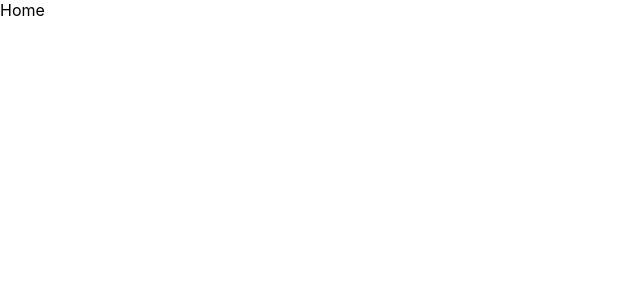
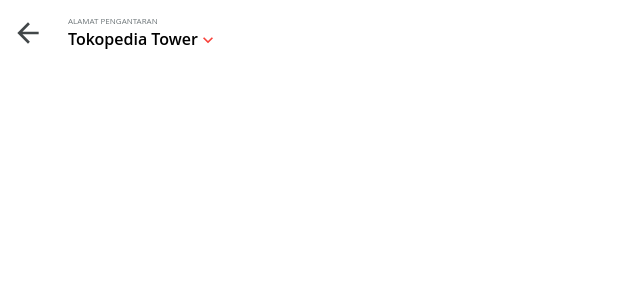
Before and after one commit to pandupraadha/5cc5a07b237b10280353df145ba90b75de93ee49, a React (Create React App) app: page / in a window 1280 px wide. Shown: the top 300 px of the page, without its empty margins (0-640 px from the left). Built offline with nearby package versions, Linux system fonts and the light colour scheme.

Commit message:
add top nav

```diff
--- /dev/null
+++ b/src/components/BackButton/BackButton.jsx
@@ -0,0 +1,18 @@
+import { MdArrowBack } from "react-icons/md"
+import styled from "styled-components"
+import { colors } from "../../helper/colors"
+import { ResetButton } from "../../helper/resetStyling"
+
+const Button = styled(ResetButton)`
+  color: ${colors.dark_grey};
+`
+
+const BackButton = () => {
+  return (
+    <Button>
+      <MdArrowBack size={32} color={colors.dark_grey} />
+    </Button>
+  )
+}
+
+export default BackButton
--- /dev/null
+++ b/src/components/Location/Location.jsx
@@ -0,0 +1,45 @@
+import { MdExpandMore } from "react-icons/md"
+import styled from "styled-components"
+import { colors } from "../../helper/colors"
+import { ResetButton } from "../../helper/resetStyling"
+
+const Container = styled.div`
+  display: flex;
+  flex-direction: column;
+  padding: 16px;
+  padding-left: 8px;
+  width: 100%;
+`
+
+const Label = styled.span`
+  font-size: 8px;
+  color: ${colors.grey};
+  text-transform: uppercase;
+  margin: 0 .25rem;
+`
+
+const ValueButton = styled(ResetButton)`
+  padding: .25rem;
+  display: flex;
+  align-items: center;
+  border-radius: 4px;
+  font-weight: 600;
+  &:hover:focus:active {
+    background-color: ${colors.very_light_grey};
+  }
+`
+
+const Location = () => {
+  return (
+    <Container>
+      <Label>
+        alamat pengantaran
+      </Label>
+      <ValueButton >
+        Tokopedia Tower <MdExpandMore size={20} color={colors.red} />
+      </ValueButton>
+    </Container>
+  )
+}
+
+export default Location
--- /dev/null
+++ b/src/container/TopNav/TopNav.jsx
@@ -0,0 +1,18 @@
+import styled from "styled-components"
+import BackButton from "../../components/BackButton/BackButton"
+import Location from "../../components/Location/Location"
+
+const Container = styled.div`
+  display: flex;
+`
+
+const TopNav = () => {
+  return (
+    <Container>
+      <BackButton />
+      <Location />
+    </Container>
+  )
+}
+
+export default TopNav
--- /dev/null
+++ b/src/helper/colors.js
@@ -0,0 +1,15 @@
+const red = "#f9423a"
+const dark_red = "#a23530"
+const dark_grey = "#424749"
+const grey = "#6e7679"
+const light_grey = "#e2e4e4"
+const very_light_grey = "#f1f1f2"
+
+export const colors = {
+  red,
+  dark_red,
+  dark_grey,
+  grey,
+  light_grey,
+  very_light_grey
+}
--- /dev/null
+++ b/src/helper/resetStyling.js
@@ -0,0 +1,11 @@
+import styled from "styled-components";
+
+export const ResetButton = styled.button`
+  border: none;
+  background-color: transparent;
+  padding: 0.5em 0.75em;
+`
+
+export const ResetParagraph = styled.p`
+  margin: 0;
+`
--- a/src/index.css
+++ b/src/index.css
@@ -1,13 +1,292 @@
+/*! modern-normalize v1.1.0 | MIT License | https://github.com/sindresorhus/modern-normalize */
+
+/*
+Document
+========
+*/
+
+/**
+Use a better box model (opinionated).
+*/
+
+*,
+::before,
+::after {
+  box-sizing: border-box;
+}
+
+/**
+Use a more readable tab size (opinionated).
+*/
+
+html {
+  -moz-tab-size: 4;
+  tab-size: 4;
+  scroll-behavior: smooth;
+}
+
+/**
+1. Correct the line height in all browsers.
+2. Prevent adjustments of font size after orientation changes in iOS.
+*/
+
+html {
+  line-height: 1.15; /* 1 */
+  -webkit-text-size-adjust: 100%; /* 2 */
+}
+
+/*
+Sections
+========
+*/
+
+/**
+Remove the margin in all browsers.
+*/
+
 body {
   margin: 0;
-  font-family: -apple-system, BlinkMacSystemFont, 'Segoe UI', 'Roboto', 'Oxygen',
-    'Ubuntu', 'Cantarell', 'Fira Sans', 'Droid Sans', 'Helvetica Neue',
-    sans-serif;
-  -webkit-font-smoothing: antialiased;
-  -moz-osx-font-smoothing: grayscale;
 }
 
-code {
-  font-family: source-code-pro, Menlo, Monaco, Consolas, 'Courier New',
-    monospace;
+/**
+Improve consistency of default fonts in all browsers. (https://github.com/sindresorhus/modern-normalize/issues/3)
+*/
+
+
+/*
+Grouping content
+================
+*/
+
+/**
+1. Add the correct height in Firefox.
+2. Correct the inheritance of border color in Firefox. (https://bugzilla.mozilla.org/show_bug.cgi?id=190655)
+*/
+
+hr {
+  height: 0; /* 1 */
+  color: inherit; /* 2 */
 }
+
+/*
+Text-level semantics
+====================
+*/
+
+/**
+Add the correct text decoration in Chrome, Edge, and Safari.
+*/
+
+abbr[title] {
+  text-decoration: underline dotted;
+}
+
+/**
+Add the correct font weight in Edge and Safari.
+*/
+
+b,
+strong {
+  font-weight: bolder;
+}
+
+/**
+1. Improve consistency of default fonts in all browsers. (https://github.com/sindresorhus/modern-normalize/issues/3)
+2. Correct the odd 'em' font sizing in all browsers.
+*/
+
+code,
+kbd,
+samp,
+pre {
+  font-family: ui-monospace, SFMono-Regular, Consolas, 'Liberation Mono', Menlo,
+    monospace; /* 1 */
+  font-size: 1em; /* 2 */
+}
+
+/**
+Add the correct font size in all browsers.
+*/
+
+small {
+  font-size: 80%;
+}
+
+/**
+Prevent 'sub' and 'sup' elements from affecting the line height in all browsers.
+*/
+
+sub,
+sup {
+  font-size: 75%;
+  line-height: 0;
+  position: relative;
+  vertical-align: baseline;
+}
+
+sub {
+  bottom: -0.25em;
+}
+
+sup {
+  top: -0.5em;
+}
+
+/*
+Tabular data
+============
+*/
+
+/**
+1. Remove text indentation from table contents in Chrome and Safari. (https://bugs.chromium.org/p/chromium/issues/detail?id=999088, https://bugs.webkit.org/show_bug.cgi?id=201297)
+2. Correct table border color inheritance in all Chrome and Safari. (https://bugs.chromium.org/p/chromium/issues/detail?id=935729, https://bugs.webkit.org/show_bug.cgi?id=195016)
+*/
+
+table {
+  text-indent: 0; /* 1 */
+  border-color: inherit; /* 2 */
+}
+
+/*
+Forms
+=====
+*/
+
+/**
+1. Change the font styles in all browsers.
+2. Remove the margin in Firefox and Safari.
+*/
+
+button,
+input,
+optgroup,
+select,
+textarea {
+  font-family: inherit; /* 1 */
+  font-size: 100%; /* 1 */
+  line-height: 1.3; /* 1 */
+  margin: 0; /* 2 */
+}
+
+/**
+Remove the inheritance of text transform in Edge and Firefox.
+1. Remove the inheritance of text transform in Firefox.
+*/
+
+button,
+select {
+  /* 1 */
+  text-transform: none;
+}
+
+/**
+Correct the inability to style clickable types in iOS and Safari.
+*/
+
+button,
+[type='button'],
+[type='reset'],
+[type='submit'] {
+  -webkit-appearance: button;
+}
+
+/**
+Remove the inner border and padding in Firefox.
+*/
+
+::-moz-focus-inner {
+  border-style: none;
+  padding: 0;
+}
+
+/**
+Restore the focus styles unset by the previous rule.
+*/
+
+:-moz-focusring {
+  outline: 1px dotted ButtonText;
+}
+
+/**
+Remove the additional ':invalid' styles in Firefox.
+See: https://github.com/mozilla/gecko-dev/blob/2f9eacd9d3d995c937b4251a5557d95d494c9be1/layout/style/res/forms.css#L728-L737
+*/
+
+:-moz-ui-invalid {
+  box-shadow: none;
+}
+
+/**
+Remove the padding so developers are not caught out when they zero out 'fieldset' elements in all browsers.
+*/
+
+legend {
+  padding: 0;
+}
+
+/**
+Add the correct vertical alignment in Chrome and Firefox.
+*/
+
+progress {
+  vertical-align: baseline;
+}
+
+/**
+Correct the cursor style of increment and decrement buttons in Safari.
+*/
+
+::-webkit-inner-spin-button,
+::-webkit-outer-spin-button {
+  height: auto;
+}
+
+/**
+1. Correct the odd appearance in Chrome and Safari.
+2. Correct the outline style in Safari.
+*/
+
+[type='search'] {
+  -webkit-appearance: textfield; /* 1 */
+  outline-offset: -2px; /* 2 */
+}
+
+/**
+Remove the inner padding in Chrome and Safari on macOS.
+*/
+
+::-webkit-search-decoration {
+  -webkit-appearance: none;
+}
+
+/**
+1. Correct the inability to style clickable types in iOS and Safari.
+2. Change font properties to 'inherit' in Safari.
+*/
+
+::-webkit-file-upload-button {
+  -webkit-appearance: button; /* 1 */
+  font: inherit; /* 2 */
+}
+
+/*
+Interactive
+===========
+*/
+
+/*
+Add the correct display in Chrome and Safari.
+*/
+
+summary {
+  display: list-item;
+}
+
+body {
+  font-family: 'Open Sans', sans-serif;
+}
+
+::-webkit-scrollbar {
+  width: 0;
+  background: transparent;
+}
--- a/src/pages/Home/Home.jsx
+++ b/src/pages/Home/Home.jsx
@@ -1,8 +1,21 @@
+import styled from "styled-components"
+import TopNav from "../../container/TopNav/TopNav"
+
+const Container = styled.div`
+  display: flex;
+  flex-direction: column;
+  background-color: white;
+`
+
 const Home = () => {
   return (
-    <div>
-      Home
-    </div>
+    <Container>
+      <TopNav />
+
+      {/* calendar */}
+
+      {/* content */}
+    </Container>
   )
 }
 
```
